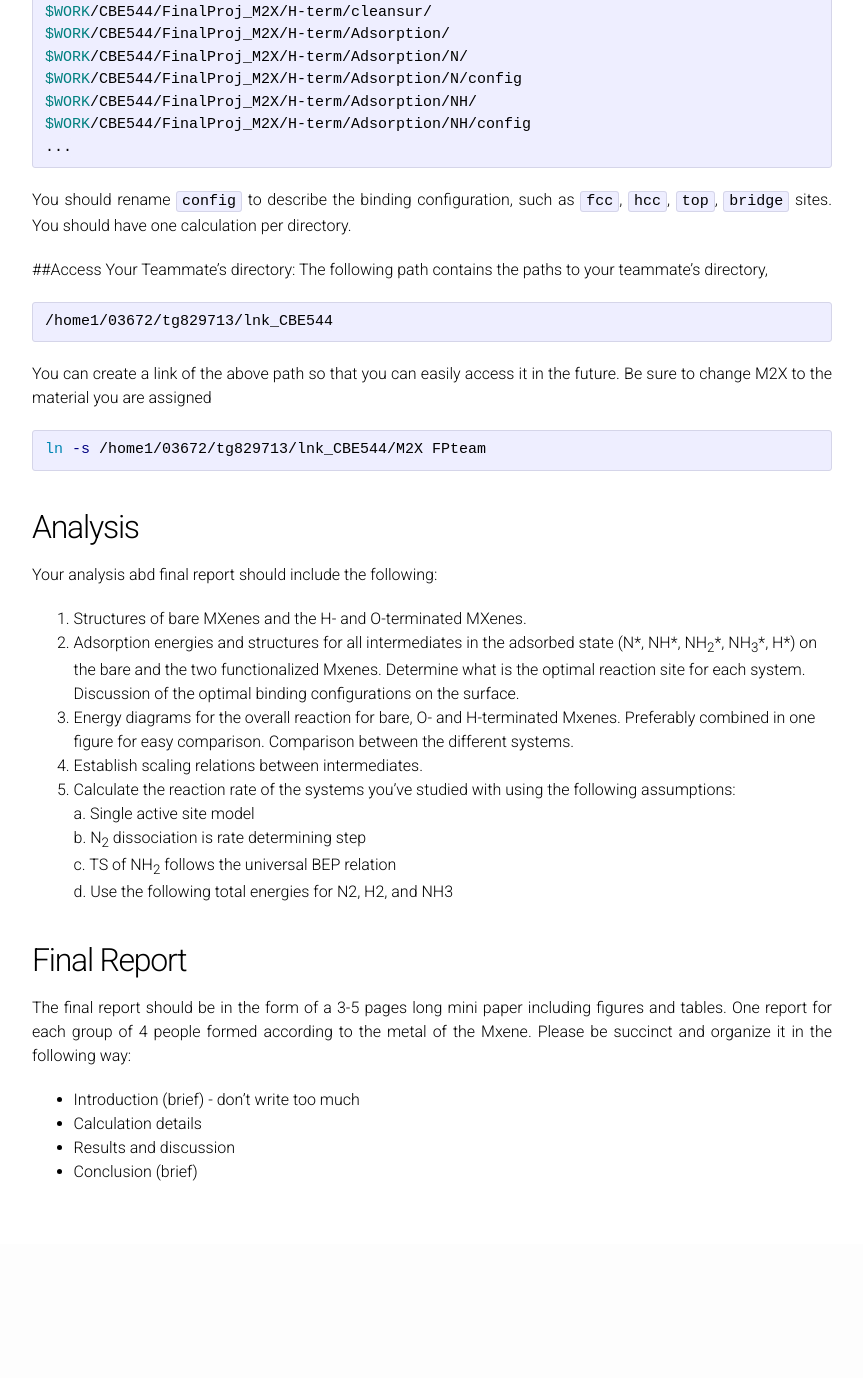
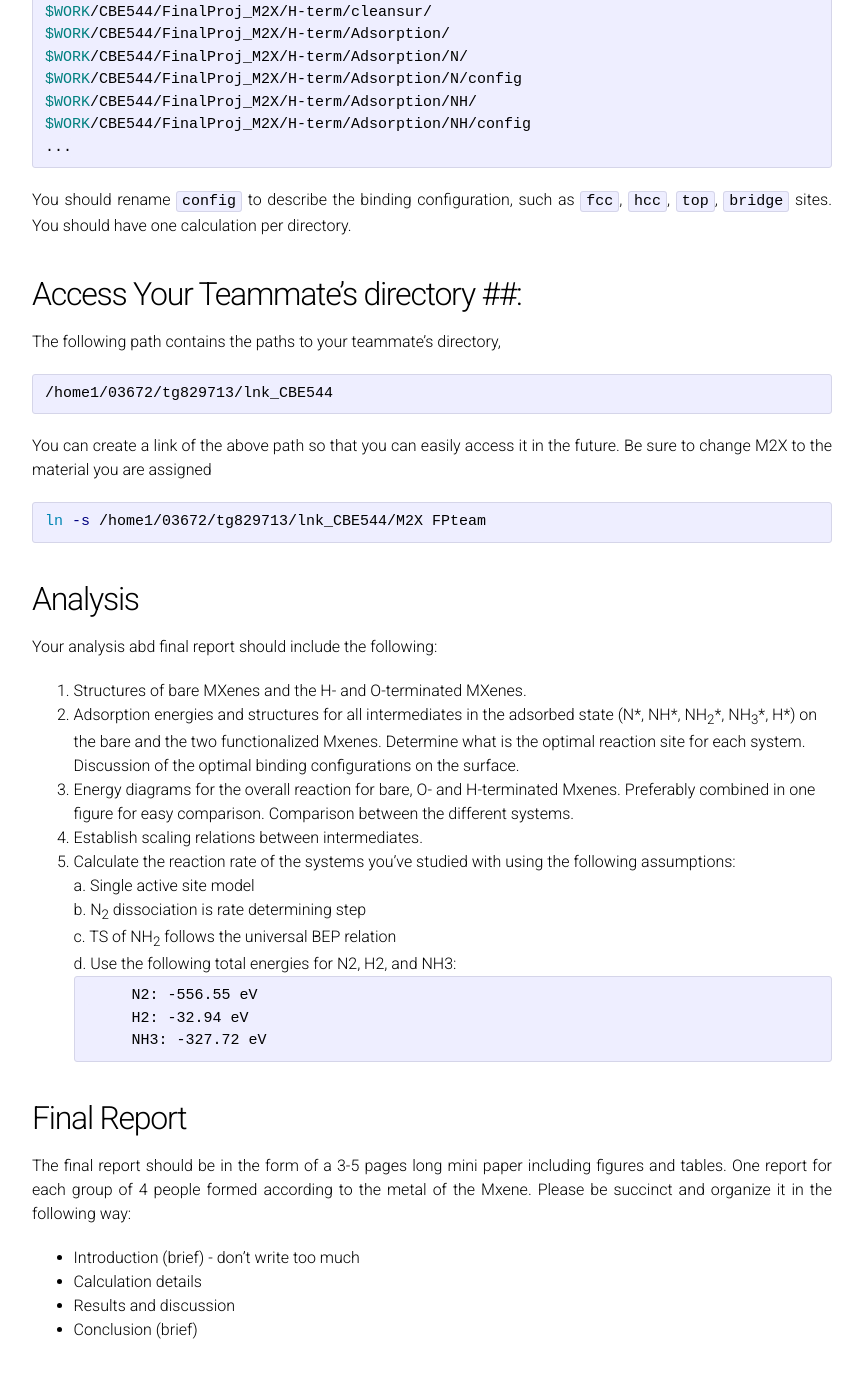
Before and after one commit to vojale/CBE544-2018.github.io, a Jekyll site: the page built from ProjectDescription.md, in a window 1280 px wide and 1400 px high, scrolled down 3898 px. Shown: the top 1378 px of the window, without its empty margins (208-1071 px from the left). Built offline with Jekyll 4.4.1, drawn with Linux system fonts in a browser that asks for light colours; formulas are drawn with MathJax 3; our own code applies the rules of GitHub Pages for plain Markdown files; before the commit the page ends 5142 px from its top, so only the background shows below that.

Commit message:
Update ProjectDescription.md

````diff
--- a/ProjectDescription.md
+++ b/ProjectDescription.md
@@ -136,7 +136,7 @@ $WORK/CBE544/FinalProj_M2X/H-term/Adsorption/NH/config
 
 You should rename `config` to describe the binding configuration, such as `fcc`, `hcc`, `top`, `bridge` sites. You should have one calculation per directory.
 
-##Access Your Teammate's directory:
+## Access Your Teammate's directory ##:
 The following path contains the paths to your teammate's directory,
 ```bash
 /home1/03672/tg829713/lnk_CBE544
@@ -165,7 +165,12 @@ Your analysis abd final report should include the following:
 
     c. TS of NH<sub>2</sub> follows the universal BEP relation
 
-    d. Use the following total energies for N2, H2, and NH3
+    d. Use the following total energies for N2, H2, and NH3:
+    ```
+        N2: -556.55 eV
+        H2: -32.94 eV
+        NH3: -327.72 eV
+    ```
 
 
 <a name='report'></a>
````
